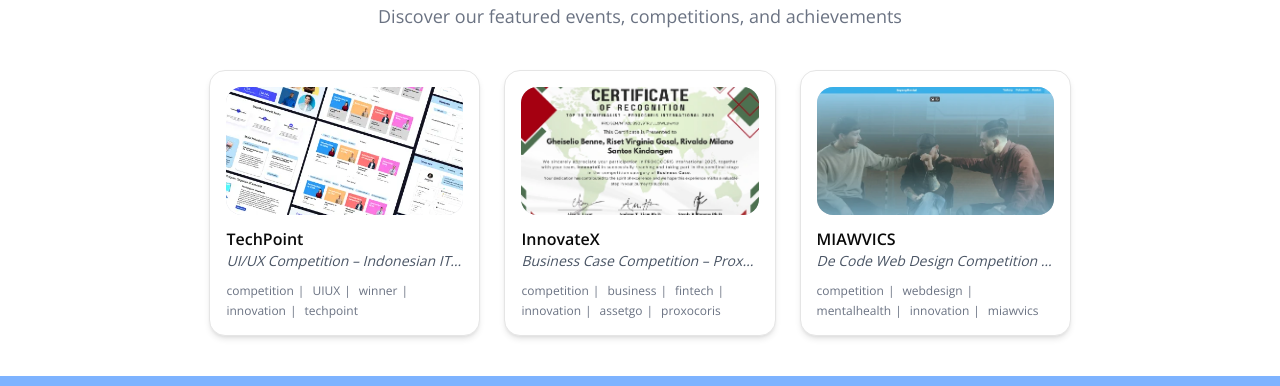
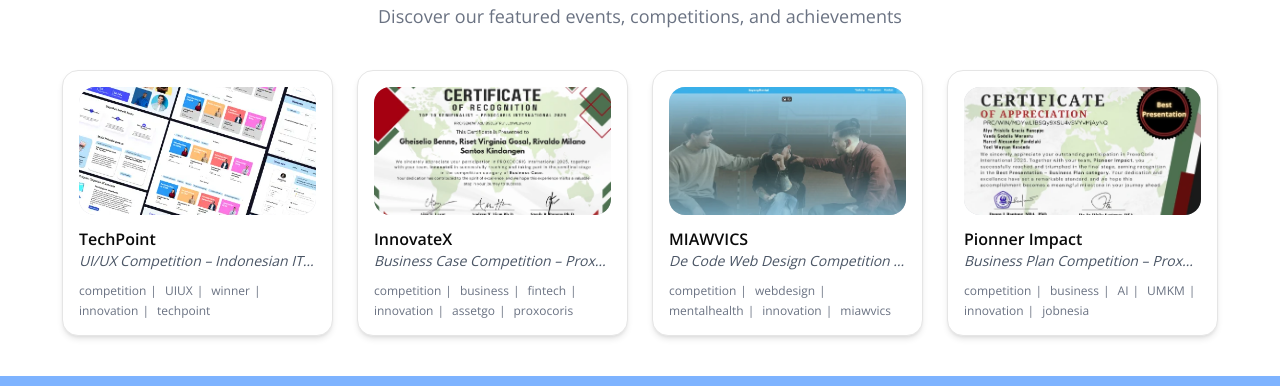
Before and after one commit to WEBUVICS/frontend, a Next.js app: page /showcase in a window 1280 px wide. Shown: the part 154-540 px from the top of the page. Built offline with nearby package versions, Linux system fonts and the light colour scheme.

Commit message:
menambahkan showcse tim ke-4

```diff
--- a/app/(user)/showcase/mockData.ts
+++ b/app/(user)/showcase/mockData.ts
@@ -28,5 +28,15 @@
       description:
         "Tim MIAWVICS menciptakan sebuah website inovatif bertema terapi mental online yang mempertemukan pengguna dengan para ahli psikologi dan konselor profesional secara daring. Dalam ajang De Code Web Design Competition 2024, tim ini menonjol dengan pendekatan desain yang humanis, antarmuka yang tenang, serta pengalaman pengguna yang empatik dan mudah diakses. Melalui fitur konsultasi online, journaling, dan edukasi kesehatan mental, MIAWVICS berhasil menghadirkan solusi digital yang tidak hanya estetis, tetapi juga memiliki nilai sosial tinggi. Website ini dirancang untuk membantu masyarakat mendapatkan dukungan emosional dengan aman, nyaman, dan terjangkau — mencerminkan sinergi antara teknologi, empati, dan kreativitas dalam satu platform yang berdampak nyata.",
       tags: ["competition", "webdesign", "mentalhealth", "innovation", "miawvics"]
+    },
+    {
+      id: "4",
+      image: "/project/pionner_impact.webp",
+      title: "Pionner Impact",
+      lomba: "Business Plan Competition – ProxoCorris 2025",
+      members: ["Alya Priskila Gracia Manoppo", "Vanda Godelia Woruntu", "Yoel Wuysan Kosenda", "Marcel Johan Alexander Pandelaki"],
+      description:
+        "Tim Pionner Impact dari Universitas Klabat mengembangkan sebuah platform digital berbasis kecerdasan buatan (AI) yang dirancang untuk membantu masyarakat dalam mencari pekerjaan dan memulai usaha di sektor UMKM. Aplikasi ini menjadi solusi bagi pengangguran dan calon pelaku usaha yang kesulitan mengakses peluang kerja, modal, serta bimbingan bisnis. Melalui fitur pencocokan kerja berbasis AI, konsultasi dengan pakar, pembuatan proposal otomatis, serta forum komunitas, JobNesia berperan sebagai jembatan antara pencari kerja dan pelaku UMKM di seluruh Indonesia. Proyek ini menonjol dalam aspek inovasi sosial dan teknologi, dengan tujuan menciptakan ekosistem kerja yang inklusif, memperkuat digitalisasi UMKM, dan berkontribusi pada pengentasan kemiskinan melalui pemberdayaan ekonomi. Dan tim Pionner Impact berhasil masuk kategori Best Presentation - Business Plan Category",
+      tags: ["competition", "business", "AI", "UMKM", "innovation", "jobnesia"]
     }
 ];
```
Also changed, not shown: public/project/pionner_impact.webp (added).
